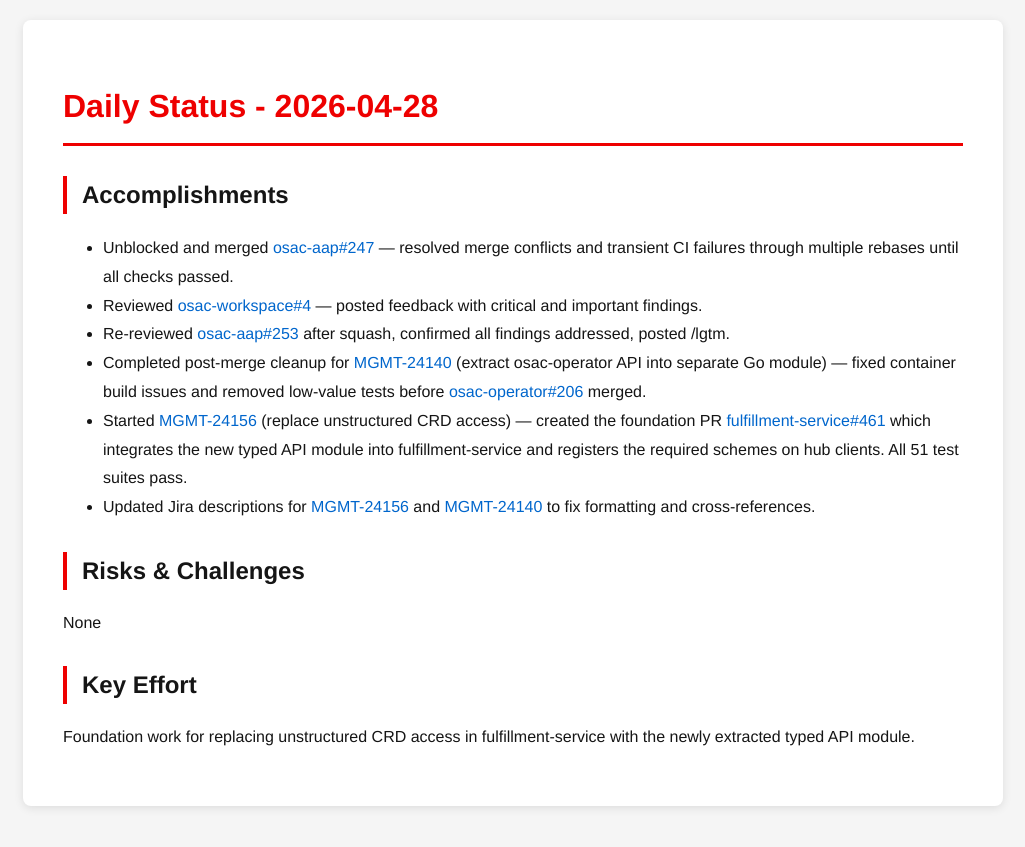
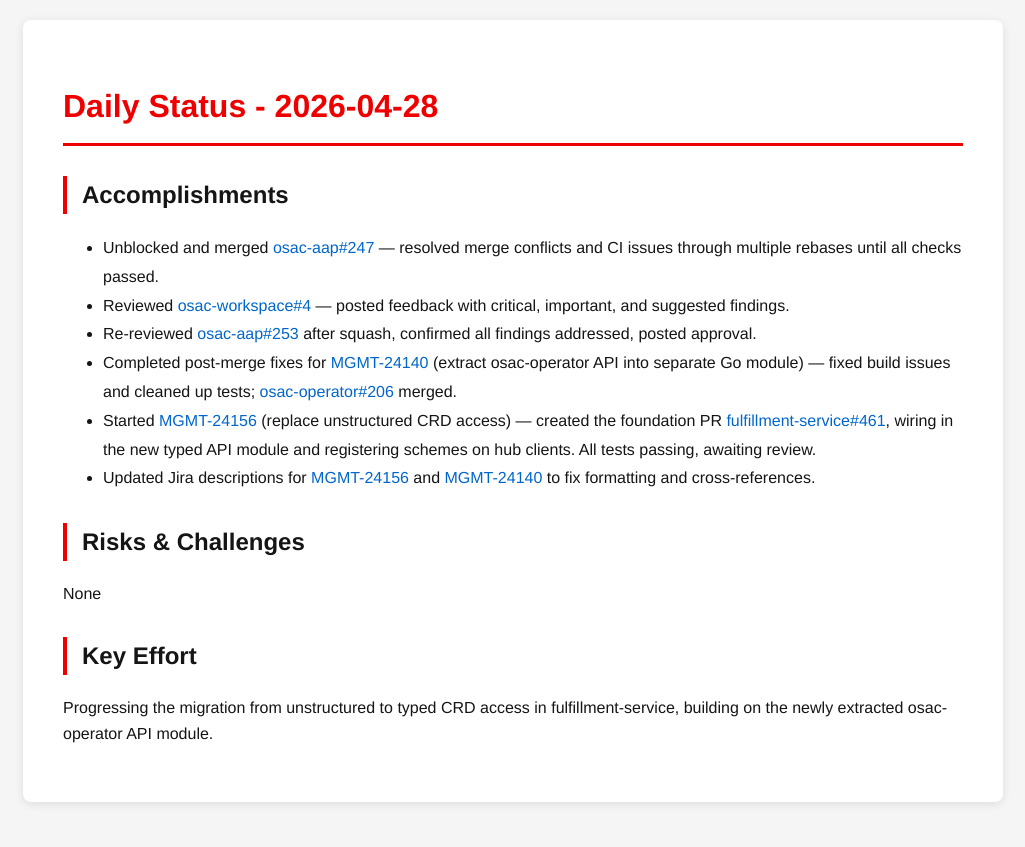
Before and after one commit to tzvatot/daily-status, a Jekyll site: the page built from 2026-04-28.md, in a window 1280 px wide. Shown: the top 847 px of the page, without its empty margins (127-1152 px from the left). Built offline with Jekyll 4.4.1, drawn with Linux system fonts in a browser that asks for light colours.

Commit message:
Daily status update - 2026-04-28

```diff
--- a/2026-04-28.md
+++ b/2026-04-28.md
@@ -7,15 +7,15 @@
 # Daily Status - 2026-04-28
 
 ## Accomplishments
-- Unblocked and merged [osac-aap#247](https://github.com/osac-project/osac-aap/pull/247) — resolved merge conflicts and transient CI failures through multiple rebases until all checks passed.
-- Reviewed [osac-workspace#4](https://github.com/osac-project/osac-workspace/pull/4) — posted feedback with critical and important findings.
-- Re-reviewed [osac-aap#253](https://github.com/osac-project/osac-aap/pull/253) after squash, confirmed all findings addressed, posted /lgtm.
-- Completed post-merge cleanup for [MGMT-24140](https://issues.redhat.com/browse/MGMT-24140) (extract osac-operator API into separate Go module) — fixed container build issues and removed low-value tests before [osac-operator#206](https://github.com/osac-project/osac-operator/pull/206) merged.
-- Started [MGMT-24156](https://issues.redhat.com/browse/MGMT-24156) (replace unstructured CRD access) — created the foundation PR [fulfillment-service#461](https://github.com/osac-project/fulfillment-service/pull/461) which integrates the new typed API module into fulfillment-service and registers the required schemes on hub clients. All 51 test suites pass.
+- Unblocked and merged [osac-aap#247](https://github.com/osac-project/osac-aap/pull/247) — resolved merge conflicts and CI issues through multiple rebases until all checks passed.
+- Reviewed [osac-workspace#4](https://github.com/osac-project/osac-workspace/pull/4) — posted feedback with critical, important, and suggested findings.
+- Re-reviewed [osac-aap#253](https://github.com/osac-project/osac-aap/pull/253) after squash, confirmed all findings addressed, posted approval.
+- Completed post-merge fixes for [MGMT-24140](https://issues.redhat.com/browse/MGMT-24140) (extract osac-operator API into separate Go module) — fixed build issues and cleaned up tests; [osac-operator#206](https://github.com/osac-project/osac-operator/pull/206) merged.
+- Started [MGMT-24156](https://issues.redhat.com/browse/MGMT-24156) (replace unstructured CRD access) — created the foundation PR [fulfillment-service#461](https://github.com/osac-project/fulfillment-service/pull/461), wiring in the new typed API module and registering schemes on hub clients. All tests passing, awaiting review.
 - Updated Jira descriptions for [MGMT-24156](https://issues.redhat.com/browse/MGMT-24156) and [MGMT-24140](https://issues.redhat.com/browse/MGMT-24140) to fix formatting and cross-references.
 
 ## Risks & Challenges
 None
 
 ## Key Effort
-Foundation work for replacing unstructured CRD access in fulfillment-service with the newly extracted typed API module.
+Progressing the migration from unstructured to typed CRD access in fulfillment-service, building on the newly extracted osac-operator API module.
```
